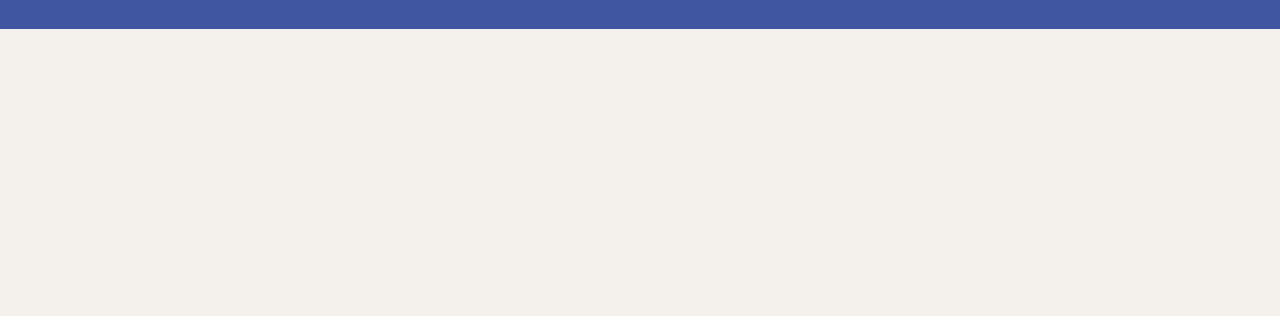
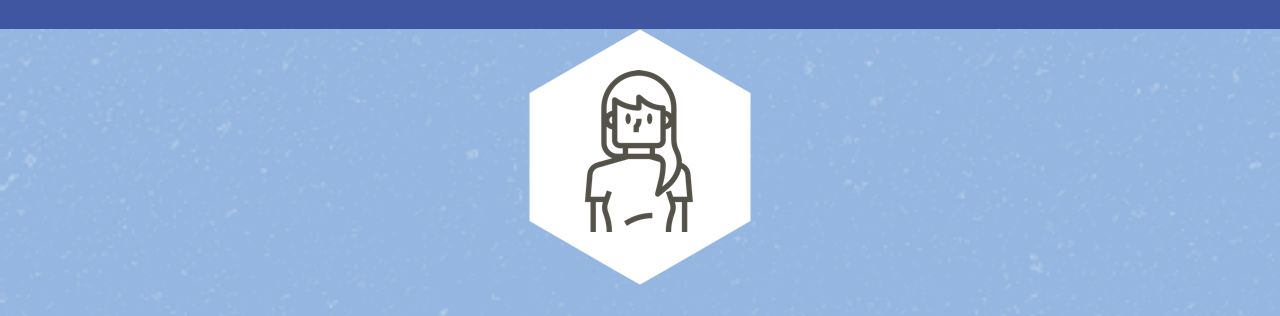
Before and after one commit to alemolina43/tweeter, a plain HTML site: page public/index.html in a window 1280 px wide. Shown: the part 91-407 px from the top of the page. Drawn offline with nearby package versions, Linux system fonts and the light colour scheme.

Commit message:
Add profile picture, and background image

```diff
--- a/public/index.html
+++ b/public/index.html
@@ -47,6 +47,15 @@
         <i class="fa-solid fa-angles-down" style="color: #ff2600"></i>
       </div>
     </nav>
+    <header>
+      <div>
+        <img src="/images/profile-hex.png" />
+      </div>
+      <br />
+      <div>
+        <h2>Your Name</h2>
+      </div>
+    </header>
 
     <!-- Page-specific (main) content here -->
     <main class="container"></main>
--- a/public/styles/layout.css
+++ b/public/styles/layout.css
@@ -15,16 +15,24 @@ html {
  */
 
 body {
-
-  font-family: "Source Sans 3", sans-serif;
-  font-optical-sizing: auto;
-  font-weight: 400;
-  font-style: normal;
   color: #545149;
-  background-color: #f4f1ec;
+  background-color: cornsilk;
   font-size: 24px;
+  font-family: 'Source Sans 3', sans-serif;
+  padding-top: 120px;
 }
 
 /*
  * Additional CSS can be defined below or in other CSS files, as per instructions
  */
+
+ header {
+  display: flex;
+  flex-flow: column wrap;
+  align-items: center;
+  width: 100vw;
+  background-color: #94b6e0;
+  background-image: url("/images/asfalt-light.png");
+  background-size: cover;
+  background-position: center;
+ }
--- a/public/styles/nav.css
+++ b/public/styles/nav.css
@@ -1,12 +1,14 @@
 nav {
+  position: fixed;
+  top: 0;
   display: flex;
-  align-items: baseline;
+  align-items: center;
   justify-content: space-between;
   height: 120px;
   width: 100vw;
   background-color: #4056a1;
   color: #FFFFFF;
-  padding: 1.5em;
+  padding: 0 1.5em;
 }
 
 nav span {
@@ -21,7 +23,7 @@ nav span {
   font-optical-sizing: auto;
   font-weight: 400;
   font-style: normal;
-  font-size: 0.8em;
+  font-size: .9em;
 }
 
 .right-section {
```
Also changed, not shown: public/images/asfalt-light.png (added).
